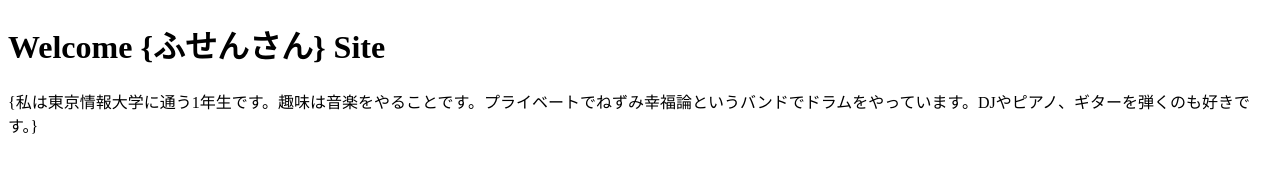
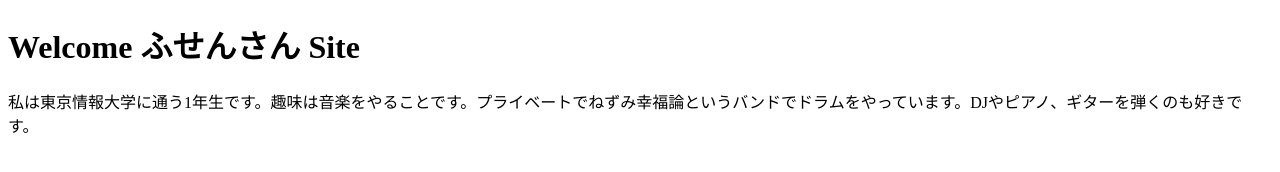
Before and after one commit to husengs7/progate-web-app, a plain HTML site: page index.html in a window 1280 px wide. Drawn offline with Linux system fonts and the light colour scheme.

Commit message:
Add files via upload

```diff
--- a/index.html
+++ b/index.html
@@ -6,7 +6,7 @@
     <title>My GitHub Pages Site</title>
 </head>
 <body>
-    <h1>Welcome  {ふせんさん} Site</h1>
-    <p>{私は東京情報大学に通う1年生です。趣味は音楽をやることです。プライベートでねずみ幸福論というバンドでドラムをやっています。DJやピアノ、ギターを弾くのも好きです。}</p>
+    <h1>Welcome  ふせんさん Site</h1>
+    <p>私は東京情報大学に通う1年生です。趣味は音楽をやることです。プライベートでねずみ幸福論というバンドでドラムをやっています。DJやピアノ、ギターを弾くのも好きです。</p>
 </body>
 </html>
```
